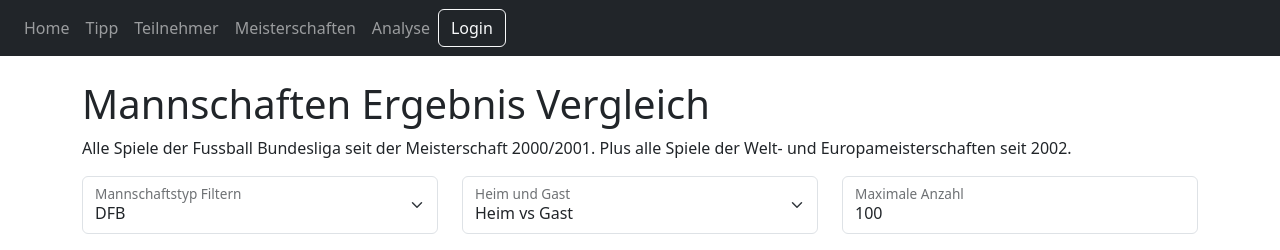
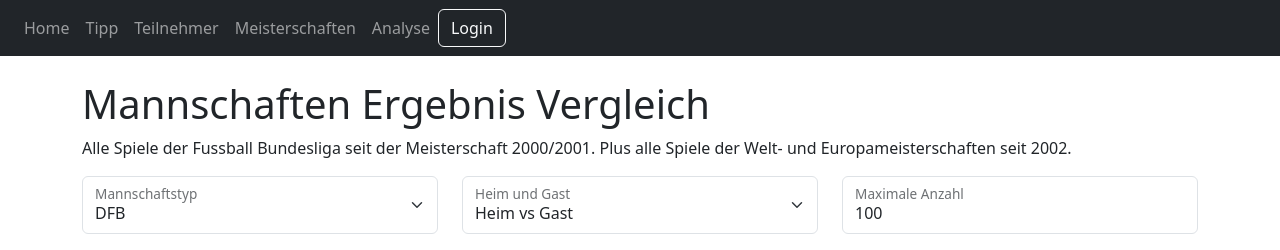
Before and after one commit to gluehloch/bo-frontend, an Angular app: page /research in a window 1280 px wide. Shown: the top 250 px of the page. Built offline with nearby package versions, Linux system fonts and the light colour scheme; no server answers.

Commit message:
Short input label

```diff
--- a/src/app/research/research.component.html
+++ b/src/app/research/research.component.html
@@ -14,7 +14,7 @@
                     <option selected value="DFB">DFB</option>
                     <option value="FIFA">FIFA</option>
                 </select>
-                <label for="teamTypeFilter">Mannschaftstyp Filtern</label>
+                <label for="teamTypeFilter">Mannschaftstyp</label>
             </div>
         </div>
         <div class="col">
```
